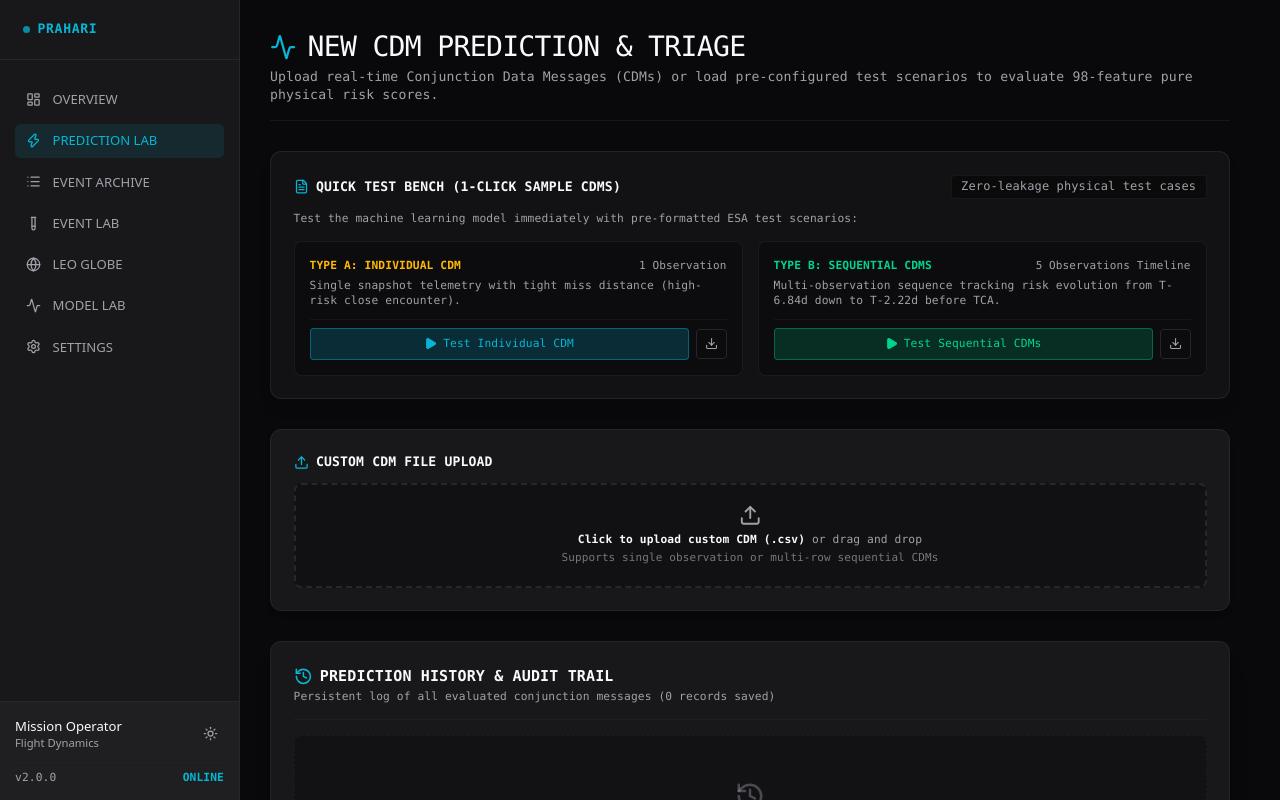
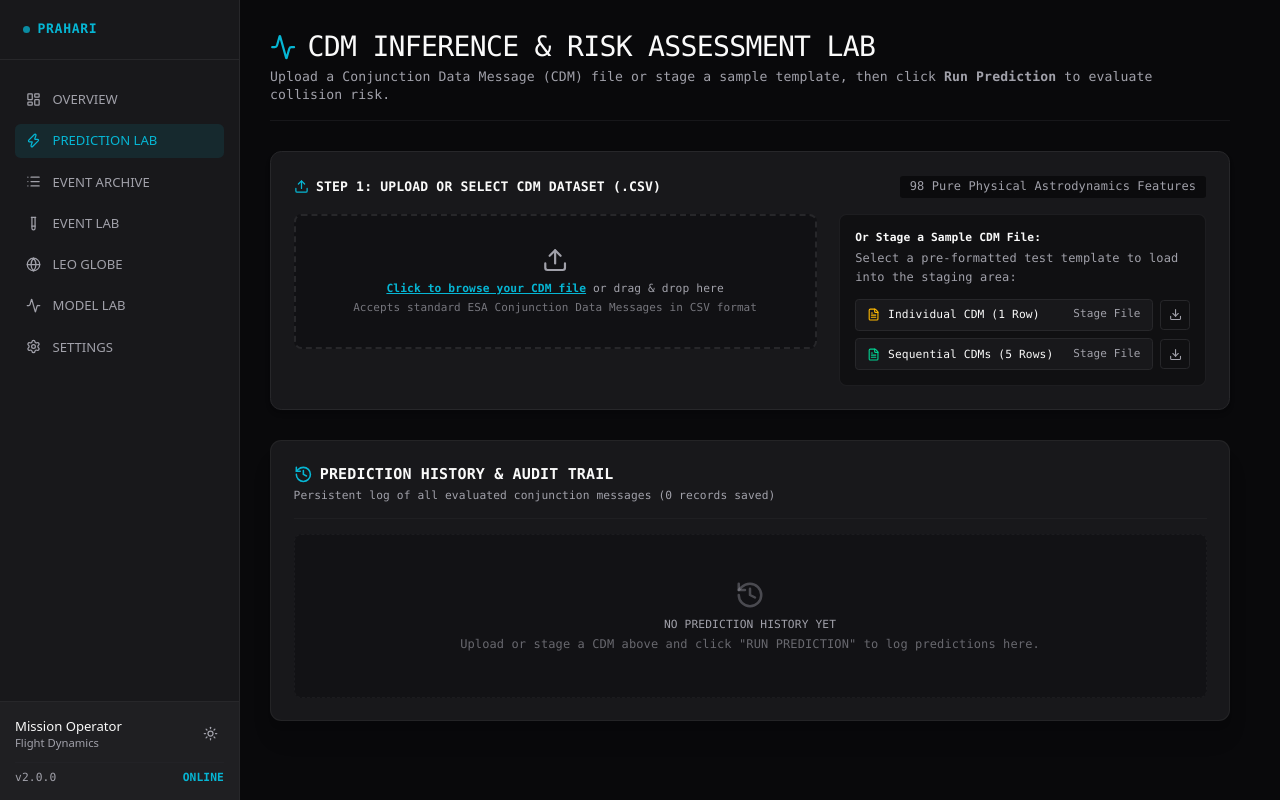
Before and after one commit to akshaybharadwaj45/prahari, a React (Vite) app in the folder frontend/: page /prediction in a window 1280 px wide. Built offline with nearby package versions, Linux system fonts and the light colour scheme.

Commit message:
feat(prediction): implement explicit Upload/Stage and Click to Run workflow

```diff
--- a/frontend/src/pages/PredictionPage.tsx
+++ b/frontend/src/pages/PredictionPage.tsx
@@ -1,7 +1,8 @@
 import { useState, useEffect } from 'react';
 import {
   Upload, FileText, Play, Download, CheckCircle2, AlertTriangle,
-  ShieldAlert, Activity, History, Trash2, Eye, FileSpreadsheet
+  ShieldAlert, Activity, History, Trash2, Eye, FileSpreadsheet,
+  XCircle, ArrowRight
 } from 'lucide-react';
 
 interface PredictionHistoryItem {
@@ -18,13 +19,23 @@ interface PredictionHistoryItem {
   top_features?: Array<{ feature: string; importance: number; raw_key?: string }>;
 }
 
+interface StagedFile {
+  name: string;
+  blob: Blob;
+  size: number;
+  rowCount: number;
+  previewRows: string[][];
+  headers: string[];
+}
+
 const STORAGE_KEY = 'prahari_prediction_history';
 
 export default function PredictionPage() {
+  const [stagedFile, setStagedFile] = useState<StagedFile | null>(null);
   const [result, setResult] = useState<any>(null);
   const [error, setError] = useState<string | null>(null);
   const [loading, setLoading] = useState(false);
-  const [activeSample, setActiveSample] = useState<string | null>(null);
+  const [stagingLoading, setStagingLoading] = useState(false);
 
   // Prediction History state
   const [history, setHistory] = useState<PredictionHistoryItem[]>(() => {
@@ -45,6 +56,92 @@ export default function PredictionPage() {
     }
   }, [history]);
 
+  const parseCsvPreview = async (fileBlob: Blob, filename: string): Promise<StagedFile> => {
+    const text = await fileBlob.text();
+    const lines = text.trim().split('\n').filter(l => l.trim().length > 0);
+    const headers = lines.length > 0 ? lines[0].split(',').map(h => h.trim().replace(/^["']|["']$/g, '')) : [];
+    const previewRows = lines.slice(1, 4).map(l => l.split(',').map(c => c.trim().replace(/^["']|["']$/g, '')));
+    const rowCount = Math.max(0, lines.length - 1);
+
+    return {
+      name: filename,
+      blob: fileBlob,
+      size: fileBlob.size,
+      rowCount,
+      previewRows,
+      headers: headers.slice(0, 8), // top 8 columns for preview
+    };
+  };
+
+  const handleFileUpload = async (e: React.ChangeEvent<HTMLInputElement>) => {
+    const file = e.target.files?.[0];
+    if (!file) return;
+    setError(null);
+    setStagingLoading(true);
+    try {
+      const parsed = await parseCsvPreview(file, file.name);
+      setStagedFile(parsed);
+      setResult(null); // Clear previous result until user clicks "Run"
+    } catch (err: any) {
+      setError('Failed to read CSV file: ' + err.message);
+    } finally {
+      setStagingLoading(false);
+      e.target.value = ''; // Reset file input
+    }
+  };
+
+  const selectSampleTemplate = async (filename: string, label: string) => {
+    setError(null);
+    setStagingLoading(true);
+    try {
+      const res = await fetch(`/${filename}`);
+      if (!res.ok) throw new Error(`Could not load template file ${filename}`);
+      const blob = await res.blob();
+      const parsed = await parseCsvPreview(blob, `${label} (${filename})`);
+      setStagedFile(parsed);
+      setResult(null); // Do NOT auto-run. User must click "RUN PREDICTION"
+    } catch (err: any) {
+      setError(err.message || 'Failed to stage sample CDM template');
+    } finally {
+      setStagingLoading(false);
+    }
+  };
+
+  const clearStagedFile = () => {
+    setStagedFile(null);
+    setError(null);
+  };
+
+  const executePrediction = async () => {
+    if (!stagedFile) {
+      setError('Please upload or select a CDM file first.');
+      return;
+    }
+
+    setLoading(true);
+    setError(null);
+
+    const formData = new FormData();
+    formData.append('file', stagedFile.blob, stagedFile.name);
+
+    try {
+      const res = await fetch('http://localhost:8000/api/predict-cdm', {
+        method: 'POST',
+        body: formData,
+      });
+      const data = await res.json();
+      if (!res.ok || !data.success) {
+        throw new Error(data.error || data.detail || 'Prediction failed');
+      }
+      setResult(data);
+      saveToHistory(data, stagedFile.name);
+    } catch (err: any) {
+      setError(err.message || 'Failed to process CDM prediction');
+    } finally {
+      setLoading(false);
+    }
+  };
+
   const saveToHistory = (data: any, label: string) => {
     const newItem: PredictionHistoryItem = {
       id: `${Date.now()}-${Math.random().toString(36).substr(2, 4)}`,
@@ -63,58 +160,7 @@ export default function PredictionPage() {
     setHistory(prev => [newItem, ...prev.slice(0, 49)]); // Keep latest 50
   };
 
-  const executePrediction = async (fileBlob: Blob, sampleLabel?: string) => {
-    setLoading(true);
-    setError(null);
-    setResult(null);
-    const label = sampleLabel || activeSample || 'Custom CDM File';
-    if (sampleLabel) setActiveSample(sampleLabel);
-
-    const formData = new FormData();
-    formData.append('file', fileBlob, 'cdm_upload.csv');
-
-    try {
-      const res = await fetch('http://localhost:8000/api/predict-cdm', {
-        method: 'POST',
-        body: formData,
-      });
-      const data = await res.json();
-      if (!res.ok || !data.success) {
-        throw new Error(data.error || data.detail || 'Prediction failed');
-      }
-      setResult(data);
-      saveToHistory(data, label);
-    } catch (err: any) {
-      setError(err.message || 'Failed to process CDM prediction');
-    } finally {
-      setLoading(false);
-    }
-  };
-
-  const handleFileUpload = async (e: React.ChangeEvent<HTMLInputElement>) => {
-    const file = e.target.files?.[0];
-    if (!file) return;
-    setActiveSample(file.name);
-    await executePrediction(file, file.name);
-    e.target.value = ''; // Reset file input
-  };
-
-  const loadSample = async (filename: string, label: string) => {
-    try {
-      setLoading(true);
-      setError(null);
-      const res = await fetch(`/${filename}`);
-      if (!res.ok) throw new Error(`Could not fetch sample ${filename}`);
-      const blob = await res.blob();
-      await executePrediction(blob, label);
-    } catch (err: any) {
-      setError(err.message || 'Failed to load sample CDM');
-      setLoading(false);
-    }
-  };
-
   const inspectHistoryItem = (item: PredictionHistoryItem) => {
-    setActiveSample(`${item.sampleName} (Historical Record)`);
     setResult({
       predicted_risk: item.predicted_risk,
       probability_pct: item.probability_pct,
@@ -125,9 +171,10 @@ export default function PredictionPage() {
       last_miss_distance: item.last_miss_distance,
       top_features: item.top_features || [],
       success: true,
-      is_historical: true
+      is_historical: true,
+      historical_title: item.sampleName
     });
-    window.scrollTo({ top: 400, behavior: 'smooth' });
+    window.scrollTo({ top: 450, behavior: 'smooth' });
   };
 
   const deleteHistoryItem = (id: string, e: React.MouseEvent) => {
@@ -172,86 +219,105 @@ export default function PredictionPage() {
       <div className="max-w-5xl mb-8 border-b border-border/50 pb-4">
         <h1 className="text-2xl md:text-3xl font-mono text-textPrimary tracking-tight flex items-center gap-3">
           <Activity className="text-accent w-7 h-7" />
-          NEW CDM PREDICTION & TRIAGE
+          CDM INFERENCE & RISK ASSESSMENT LAB
         </h1>
         <p className="text-sm font-mono text-textSecondary mt-1">
-          Upload real-time Conjunction Data Messages (CDMs) or load pre-configured test scenarios to evaluate 98-feature pure physical risk scores.
+          Upload a Conjunction Data Message (CDM) file or stage a sample template, then click <strong>Run Prediction</strong> to evaluate collision risk.
         </p>
       </div>
 
       <div className="max-w-5xl space-y-8">
-        {/* Sample CDMs Quick-Loader Banner */}
-        <div className="border border-border/80 bg-surface/70 rounded-xl p-6 shadow-lg backdrop-blur">
-          <div className="flex items-center justify-between mb-3">
+
+        {/* Step 1: Upload or Select CDM */}
+        <div className="border border-border bg-surface rounded-xl p-6 shadow-md">
+          <div className="flex items-center justify-between mb-4">
             <h2 className="text-sm font-mono font-semibold text-textPrimary flex items-center gap-2">
-              <FileText className="w-4 h-4 text-accent" />
-              QUICK TEST BENCH (1-CLICK SAMPLE CDMS)
+              <Upload className="w-4 h-4 text-accent" />
+              STEP 1: UPLOAD OR SELECT CDM DATASET (.CSV)
             </h2>
             <span className="text-[11px] font-mono text-textSecondary bg-background/80 px-2.5 py-0.5 rounded border border-border/50">
-              Zero-leakage physical test cases
+              98 Pure Physical Astrodynamics Features
             </span>
           </div>
-          <p className="text-xs font-mono text-textSecondary mb-4">
-            Test the machine learning model immediately with pre-formatted ESA test scenarios:
+
+          <div className="grid grid-cols-1 lg:grid-cols-12 gap-6">
+            {/* Left: Custom Upload Zone */}
+            <div className="lg:col-span-7">
+              <label className="flex flex-col items-center justify-center w-full h-36 border-2 border-border border-dashed rounded-lg cursor-pointer hover:bg-surfaceHover/80 transition-colors bg-background/40">
+                <div className="flex flex-col items-center justify-center p-4 text-center">
+                  <Upload className="w-7 h-7 text-textSecondary mb-2" />
+                  <p className="text-xs text-textSecondary font-mono">
+                    <span className="font-semibold text-accent underline">Click to browse your CDM file</span> or drag & drop here
                   </p>
-
-          <div className="grid grid-cols-1 md:grid-cols-2 gap-4">
-            {/* Sample 1: Individual CDM */}
-            <div className="border border-border/60 bg-background/60 rounded-lg p-4 flex flex-col justify-between hover:border-accent/40 transition-colors">
-              <div>
-                <div className="flex items-center justify-between mb-1">
-                  <span className="text-xs font-mono font-bold text-amber-400">TYPE A: INDIVIDUAL CDM</span>
-                  <span className="text-[10px] font-mono text-textSecondary">1 Observation</span>
-                </div>
-                <p className="text-xs font-mono text-textSecondary mb-3">
-                  Single snapshot telemetry with tight miss distance (high-risk close encounter).
+                  <p className="text-[10px] text-textSecondary/70 font-mono mt-1">
+                    Accepts standard ESA Conjunction Data Messages in CSV format
                   </p>
                 </div>
-              <div className="flex items-center gap-2 pt-2 border-t border-border/40">
+                <input
+                  type="file"
+                  className="hidden"
+                  accept=".csv"
+                  onChange={handleFileUpload}
+                  disabled={stagingLoading || loading}
+                />
+              </label>
+            </div>
+
+            {/* Right: Sample Template Selectors */}
+            <div className="lg:col-span-5 flex flex-col justify-between space-y-3 bg-background/50 p-4 rounded-lg border border-border/60">
+              <div>
+                <span className="text-xs font-mono font-bold text-textPrimary block mb-1">
+                  Or Stage a Sample CDM File:
+                </span>
+                <p className="text-[11px] font-mono text-textSecondary">
+                  Select a pre-formatted test template to load into the staging area:
+                </p>
+              </div>
+
+              <div className="space-y-2">
+                {/* Template A: Individual */}
+                <div className="flex items-center gap-2">
                   <button
-                  onClick={() => loadSample('sample_individual_cdm.csv', 'Individual CDM (Single Observation)')}
-                  disabled={loading}
-                  className="flex-1 bg-accent/20 hover:bg-accent/30 text-accent border border-accent/40 text-xs font-mono py-2 px-3 rounded flex items-center justify-center gap-1.5 transition-all disabled:opacity-50 cursor-pointer"
+                    type="button"
+                    onClick={() => selectSampleTemplate('sample_individual_cdm.csv', 'Individual High-Risk Encounter')}
+                    disabled={stagingLoading || loading}
+                    className="flex-1 bg-surface hover:bg-surfaceHover border border-border text-left px-3 py-2 rounded text-xs font-mono text-textPrimary flex items-center justify-between transition-colors cursor-pointer group"
                   >
-                  <Play className="w-3.5 h-3.5 fill-current" />
-                  Test Individual CDM
+                    <div className="flex items-center gap-2">
+                      <FileText className="w-3.5 h-3.5 text-amber-400 group-hover:text-accent" />
+                      <span>Individual CDM (1 Row)</span>
+                    </div>
+                    <span className="text-[10px] text-textSecondary group-hover:text-accent">Stage File</span>
                   </button>
                   <a
                     href="/sample_individual_cdm.csv"
                     download="sample_individual_cdm.csv"
                     className="p-2 border border-border hover:bg-surfaceHover text-textSecondary hover:text-textPrimary rounded transition-colors"
-                  title="Download CSV"
+                    title="Download individual CDM template"
                   >
                     <Download className="w-3.5 h-3.5" />
                   </a>
                 </div>
+
+                {/* Template B: Sequential */}
+                <div className="flex items-center gap-2">
+                  <button
+                    type="button"
+                    onClick={() => selectSampleTemplate('sample_sequential_cdms.csv', 'Sequential 5-Pass Encounter')}
+                    disabled={stagingLoading || loading}
+                    className="flex-1 bg-surface hover:bg-surfaceHover border border-border text-left px-3 py-2 rounded text-xs font-mono text-textPrimary flex items-center justify-between transition-colors cursor-pointer group"
+                  >
+                    <div className="flex items-center gap-2">
+                      <FileText className="w-3.5 h-3.5 text-emerald-400 group-hover:text-accent" />
+                      <span>Sequential CDMs (5 Rows)</span>
                     </div>
-
-            {/* Sample 2: Sequential CDMs */}
-            <div className="border border-border/60 bg-background/60 rounded-lg p-4 flex flex-col justify-between hover:border-accent/40 transition-colors">
-              <div>
-                <div className="flex items-center justify-between mb-1">
-                  <span className="text-xs font-mono font-bold text-emerald-400">TYPE B: SEQUENTIAL CDMS</span>
-                  <span className="text-[10px] font-mono text-textSecondary">5 Observations Timeline</span>
-                </div>
-                <p className="text-xs font-mono text-textSecondary mb-3">
-                  Multi-observation sequence tracking risk evolution from T-6.84d down to T-2.22d before TCA.
-                </p>
-              </div>
-              <div className="flex items-center gap-2 pt-2 border-t border-border/40">
-                <button
-                  onClick={() => loadSample('sample_sequential_cdms.csv', 'Sequential CDMs (5 Observations Timeline)')}
-                  disabled={loading}
-                  className="flex-1 bg-emerald-500/20 hover:bg-emerald-500/30 text-emerald-400 border border-emerald-500/40 text-xs font-mono py-2 px-3 rounded flex items-center justify-center gap-1.5 transition-all disabled:opacity-50 cursor-pointer"
-                >
-                  <Play className="w-3.5 h-3.5 fill-current" />
-                  Test Sequential CDMs
+                    <span className="text-[10px] text-textSecondary group-hover:text-accent">Stage File</span>
                   </button>
                   <a
                     href="/sample_sequential_cdms.csv"
                     download="sample_sequential_cdms.csv"
                     className="p-2 border border-border hover:bg-surfaceHover text-textSecondary hover:text-textPrimary rounded transition-colors"
-                  title="Download CSV"
+                    title="Download sequential CDMs template"
                   >
                     <Download className="w-3.5 h-3.5" />
                   </a>
@@ -260,27 +326,10 @@ export default function PredictionPage() {
             </div>
           </div>
 
-        {/* Custom File Upload Dropzone */}
-        <div className="border border-border bg-surface rounded-xl p-6 shadow-md">
-          <h2 className="text-sm font-mono font-semibold text-textPrimary mb-3 flex items-center gap-2">
-            <Upload className="w-4 h-4 text-accent" />
-            CUSTOM CDM FILE UPLOAD
-          </h2>
-          <label className="flex flex-col items-center justify-center w-full h-28 border-2 border-border border-dashed rounded-lg cursor-pointer hover:bg-surfaceHover/80 transition-colors bg-background/40">
-            <div className="flex flex-col items-center justify-center pt-3 pb-3">
-              <Upload className="w-6 h-6 text-textSecondary mb-1.5" />
-              <p className="text-xs text-textSecondary font-mono">
-                <span className="font-semibold text-textPrimary">Click to upload custom CDM (.csv)</span> or drag and drop
-              </p>
-              <p className="text-[10px] text-textSecondary/70 font-mono mt-0.5">Supports single observation or multi-row sequential CDMs</p>
-            </div>
-            <input type="file" className="hidden" accept=".csv" onChange={handleFileUpload} />
-          </label>
-
-          {loading && (
+          {stagingLoading && (
             <div className="mt-4 p-3 bg-accent/10 border border-accent/30 rounded text-center font-mono text-accent text-xs flex items-center justify-center gap-2">
               <div className="w-2 h-2 rounded-full bg-accent animate-ping" />
-              EVALUATING 98 PURE PHYSICAL FEATURES & COVARIANCE MATRICES...
+              READING & VALIDATING CDM CSV HEADERS...
             </div>
           )}
 
@@ -292,16 +341,95 @@ export default function PredictionPage() {
           )}
         </div>
 
-        {/* Prediction Results Display */}
+        {/* Step 2: Staged File & Execution Control */}
+        {stagedFile && (
+          <div className="border-2 border-accent/40 bg-surface/90 rounded-xl p-6 shadow-xl animate-in fade-in slide-in-from-top-2 duration-300">
+            <div className="flex flex-col md:flex-row items-start md:items-center justify-between gap-4 border-b border-border/60 pb-4 mb-4">
+              <div>
+                <div className="flex items-center gap-2 mb-1">
+                  <span className="text-[10px] font-mono bg-accent/20 text-accent px-2 py-0.5 rounded font-bold uppercase tracking-wider">
+                    STAGED & READY
+                  </span>
+                  <span className="text-xs font-mono text-textSecondary">
+                    {(stagedFile.size / 1024).toFixed(1)} KB • {stagedFile.rowCount} observation{stagedFile.rowCount > 1 ? 's' : ''} detected
+                  </span>
+                </div>
+                <h3 className="text-base font-mono font-bold text-textPrimary flex items-center gap-2">
+                  <FileText className="w-4 h-4 text-accent" />
+                  {stagedFile.name}
+                </h3>
+              </div>
+
+              <div className="flex items-center gap-3 w-full md:w-auto">
+                <button
+                  type="button"
+                  onClick={clearStagedFile}
+                  disabled={loading}
+                  className="px-3 py-2 border border-border hover:bg-surfaceHover text-textSecondary hover:text-danger rounded text-xs font-mono flex items-center gap-1.5 transition-colors cursor-pointer"
+                >
+                  <XCircle className="w-4 h-4" />
+                  Remove
+                </button>
+                <button
+                  type="button"
+                  onClick={executePrediction}
+                  disabled={loading}
+                  className="flex-1 md:flex-initial px-6 py-2.5 bg-accent hover:bg-accent/90 text-background font-mono font-bold text-sm rounded shadow-lg flex items-center justify-center gap-2 transition-transform hover:scale-[1.02] active:scale-[0.98] disabled:opacity-50 disabled:scale-100 cursor-pointer"
+                >
+                  {loading ? (
+                    <>
+                      <div className="w-4 h-4 border-2 border-background border-t-transparent rounded-full animate-spin" />
+                      <span>ANALYZING ASTRODYNAMICS...</span>
+                    </>
+                  ) : (
+                    <>
+                      <Play className="w-4 h-4 fill-current" />
+                      <span>RUN PREDICTION</span>
+                      <ArrowRight className="w-4 h-4" />
+                    </>
+                  )}
+                </button>
+              </div>
+            </div>
+
+            {/* Quick CSV Data Preview */}
+            <div className="bg-background/80 rounded-lg p-3 border border-border/40 overflow-x-auto">
+              <div className="text-[10px] font-mono text-textSecondary mb-2 flex items-center justify-between">
+                <span>CDM TELEMETRY PREVIEW (TOP COLUMNS):</span>
+                <span>{stagedFile.headers.length} Columns detected</span>
+              </div>
+              <table className="w-full text-left text-[11px] font-mono">
+                <thead>
+                  <tr className="border-b border-border/40 text-textSecondary">
+                    {stagedFile.headers.map((h, i) => (
+                      <th key={i} className="p-1.5 whitespace-nowrap">{h}</th>
+                    ))}
+                  </tr>
+                </thead>
+                <tbody className="divide-y divide-border/20 text-textPrimary">
+                  {stagedFile.previewRows.map((row, rIdx) => (
+                    <tr key={rIdx}>
+                      {row.slice(0, stagedFile.headers.length).map((val, cIdx) => (
+                        <td key={cIdx} className="p-1.5 whitespace-nowrap text-textSecondary/90">{val}</td>
+                      ))}
+                    </tr>
+                  ))}
+                </tbody>
+              </table>
+            </div>
+          </div>
+        )}
+
+        {/* Step 3: Prediction Results Display */}
         {result && (
           <div className="border border-border/80 bg-surface rounded-xl p-6 shadow-xl animate-in fade-in slide-in-from-bottom-2 duration-300">
             <div className="flex items-center justify-between border-b border-border/50 pb-3 mb-6">
               <div>
                 <span className="text-[10px] font-mono text-textSecondary uppercase tracking-widest">
-                  {result.is_historical ? 'HISTORICAL RECORD' : 'ACTIVE EVALUATION'}
+                  {result.is_historical ? 'HISTORICAL AUDIT RECORD' : 'EVALUATION REPORT'}
                 </span>
                 <h2 className="text-base font-mono font-bold text-textPrimary">
-                  {activeSample || 'CDM Prediction Results'}
+                  {result.historical_title || stagedFile?.name || 'CDM Prediction Results'}
                 </h2>
               </div>
               <div className="flex items-center gap-2">
@@ -410,7 +538,7 @@ export default function PredictionPage() {
           </div>
         )}
 
-        {/* Prediction History Log */}
+        {/* Step 4: Prediction History Log */}
         <div className="border border-border/80 bg-surface rounded-xl p-6 shadow-xl">
           <div className="flex flex-col sm:flex-row items-start sm:items-center justify-between gap-4 border-b border-border/50 pb-4 mb-4">
             <div>
@@ -426,6 +554,7 @@ export default function PredictionPage() {
             {history.length > 0 && (
               <div className="flex items-center gap-2 self-end sm:self-auto">
                 <button
+                  type="button"
                   onClick={exportHistoryCSV}
                   className="px-3 py-1.5 bg-background border border-border hover:bg-surfaceHover text-textSecondary hover:text-textPrimary rounded text-xs font-mono flex items-center gap-1.5 transition-colors cursor-pointer"
                   title="Export History as CSV"
@@ -434,6 +563,7 @@ export default function PredictionPage() {
                   Export CSV
                 </button>
                 <button
+                  type="button"
                   onClick={clearAllHistory}
                   className="px-3 py-1.5 bg-danger/10 border border-danger/30 hover:bg-danger/20 text-danger rounded text-xs font-mono flex items-center gap-1.5 transition-colors cursor-pointer"
                   title="Clear all saved history"
@@ -450,7 +580,7 @@ export default function PredictionPage() {
               <History className="w-8 h-8 text-textSecondary/40 mx-auto mb-2" />
               NO PREDICTION HISTORY YET
               <p className="text-[11px] text-textSecondary/60 mt-1">
-                Run a test above (Individual or Sequential CDM) to automatically log predictions here.
+                Upload or stage a CDM above and click "RUN PREDICTION" to log predictions here.
               </p>
             </div>
           ) : (
```
Lines whose indentation alone changed are shown as unchanged.
